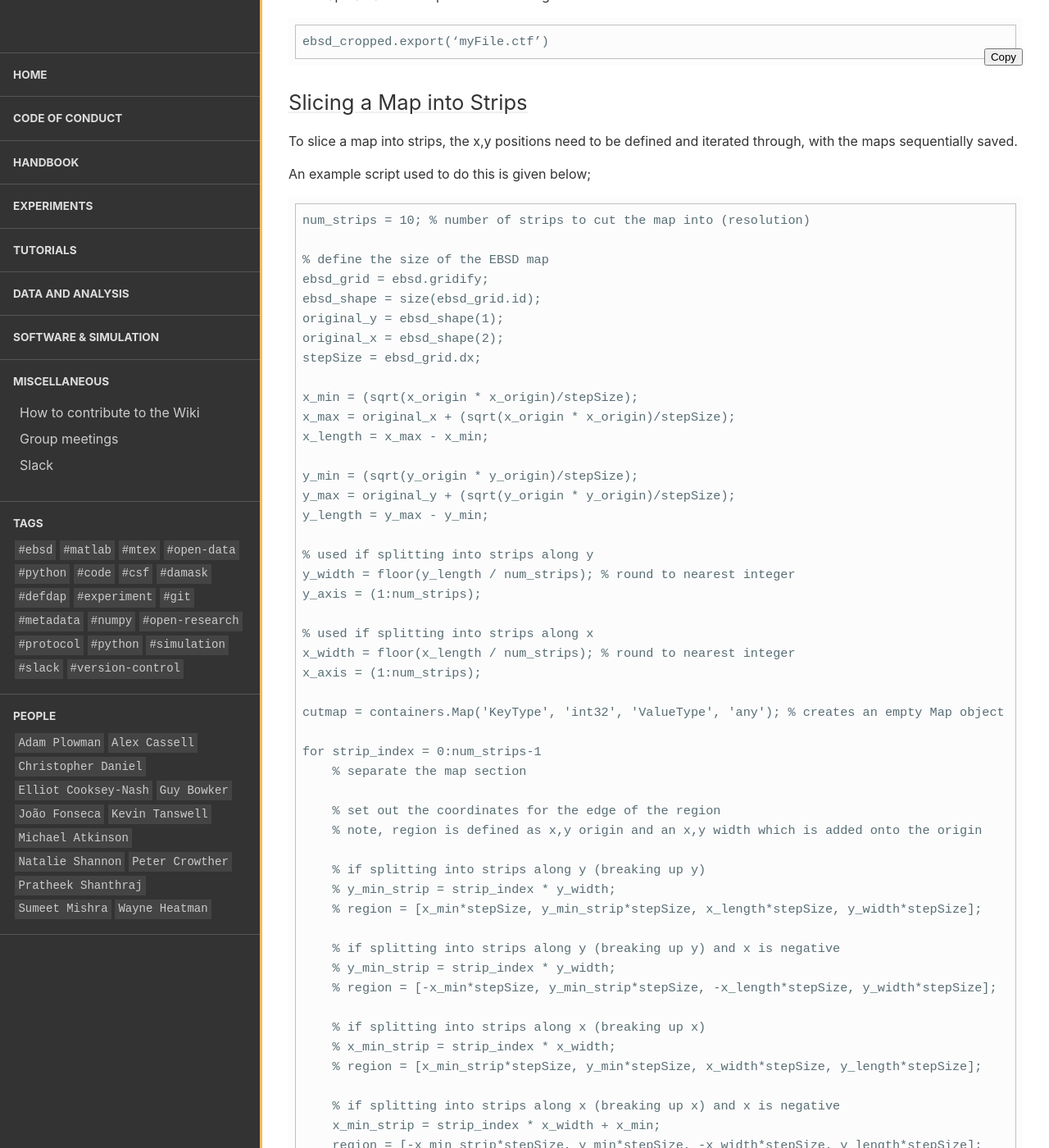
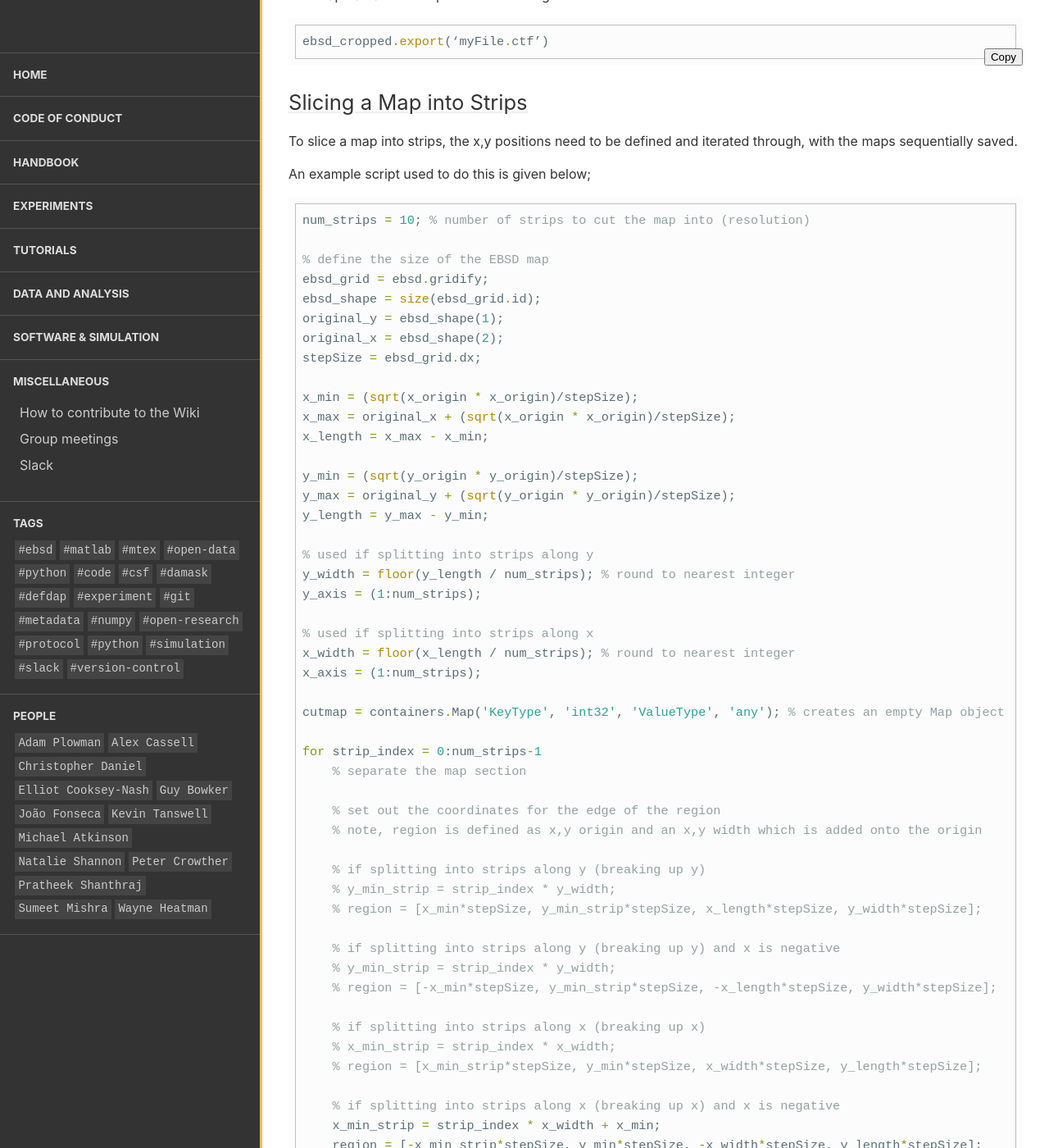
Before and after one commit to LightForm-group/wiki, a Jekyll site: the page built from collections/_software_and_simulation/mtex_slicing_maps.md, in a window 1280 px wide and 1400 px high, scrolled down 818 px. Shown: the whole window at 82% size. Built offline with Jekyll 4.4.1, drawn with Linux system fonts in a browser that asks for light colours; nearby versions of some CDN libraries; some of the changed text lies outside the part shown.

Commit message:
Update mtex_slicing_maps.md

````diff
--- a/collections/_software_and_simulation/mtex_slicing_maps.md
+++ b/collections/_software_and_simulation/mtex_slicing_maps.md
@@ -15,7 +15,7 @@ subcollection: MTEX
 
 An initial plot of the EBSD map can help to determine the x and y points which define the sub-region region. The `inpolygon` function is used to define the points that lie within the region.
 
-```
+```matlab
 x_top = 0
 y_left = 0
 x_bottom = 100
@@ -34,7 +34,7 @@ The orientations from the cropped map can then be used to plot pole figures, ODF
 
 The map can also be exported to ctf using:
 
-```
+```matlab
 ebsd_cropped.export(‘myFile.ctf’)
 ```
 
@@ -44,7 +44,7 @@ To slice a map into strips, the x,y positions need to be defined and iterated th
 
 An example script used to do this is given below;
 
-```
+```matlab
 num_strips = 10; % number of strips to cut the map into (resolution)
 
 % define the size of the EBSD map
````
